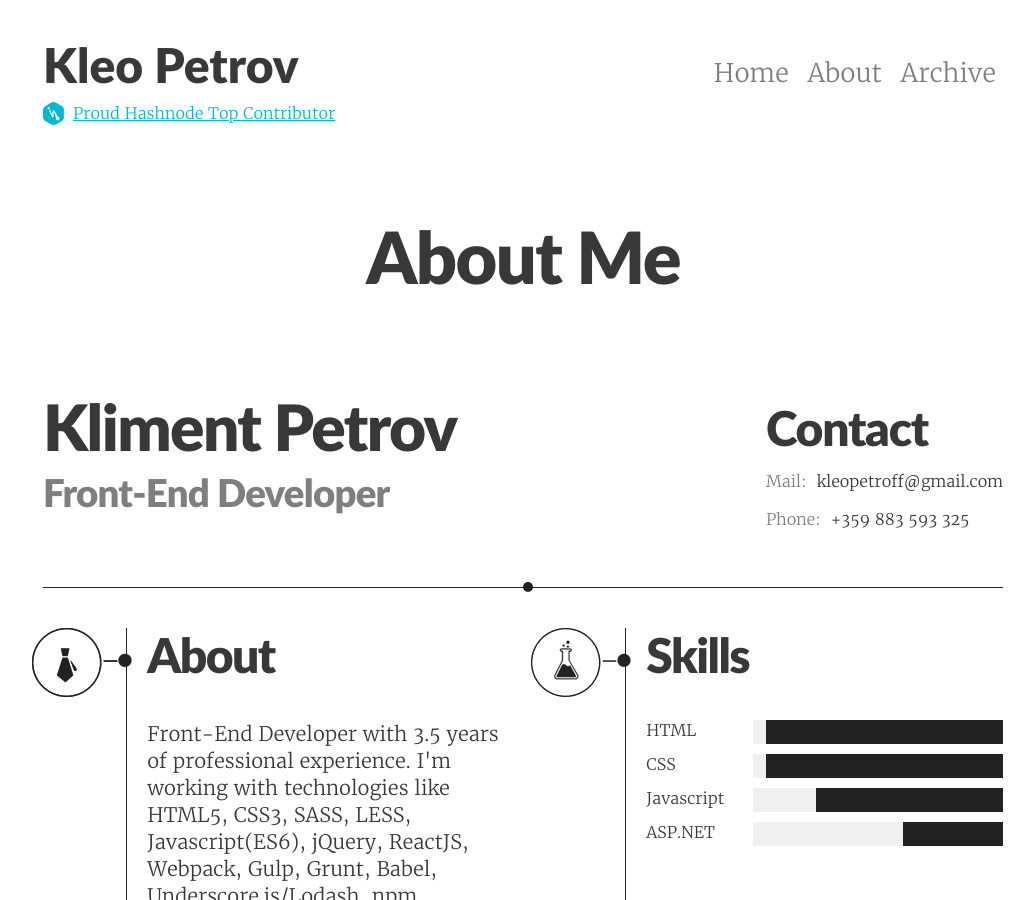
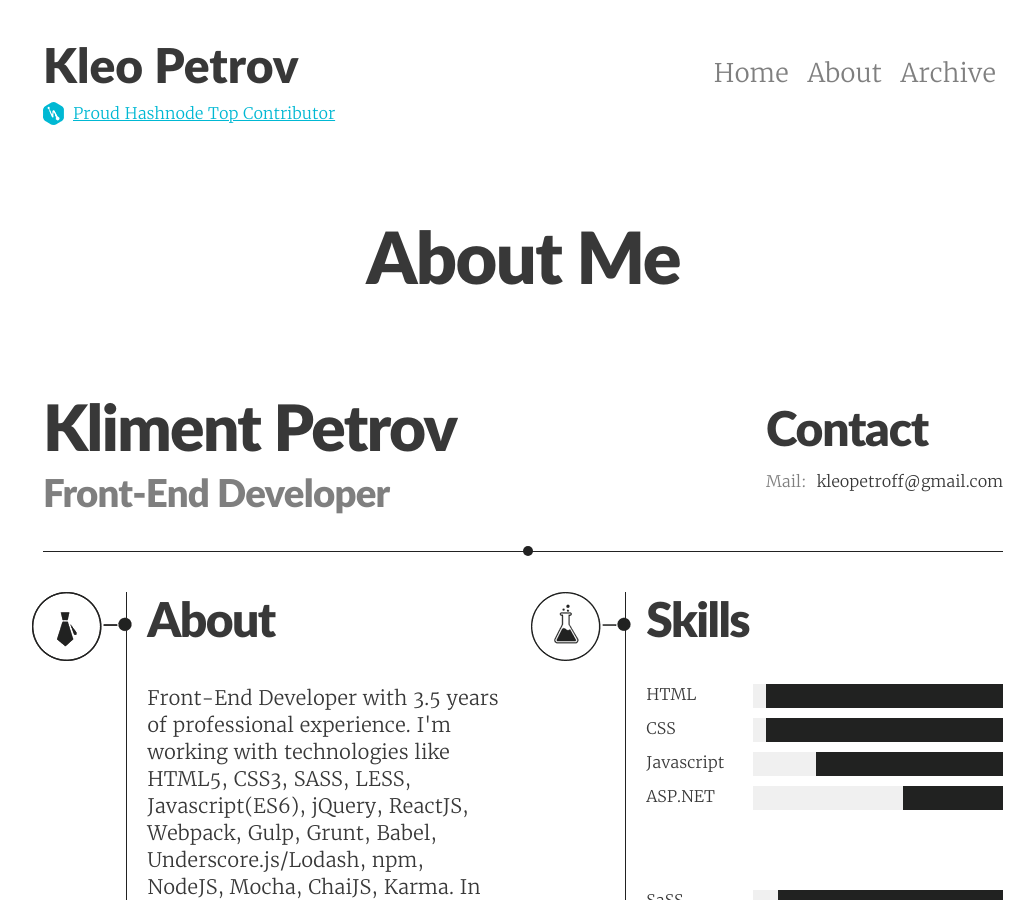
Before and after one commit to KleoPetroff/kleopetroff.github.io, a Jekyll site: the page built from about.html, in a window 1280 px wide and 900 px high. Shown: the whole window, without its empty margins (117-1151 px from the left). Built offline with Jekyll 4.4.1, drawn with Linux system fonts in a browser that asks for light colours.

Commit message:
remove phone number

```diff
--- a/about.html
+++ b/about.html
@@ -19,8 +19,6 @@
                 <ul class="contact-list">
                     <li>Mail:<a class="contact-mail" href="mailto:kleopetroff@gmail.com" title="Contact mail">kleopetroff@gmail.com</a>
                     </li>
-                    <li>Phone:<a class="contact-phone" href="tel:359883593325" title="Contact Phone">+359 883 593
-                        325</a></li>
                 </ul>
             </div>
         </div>
```
